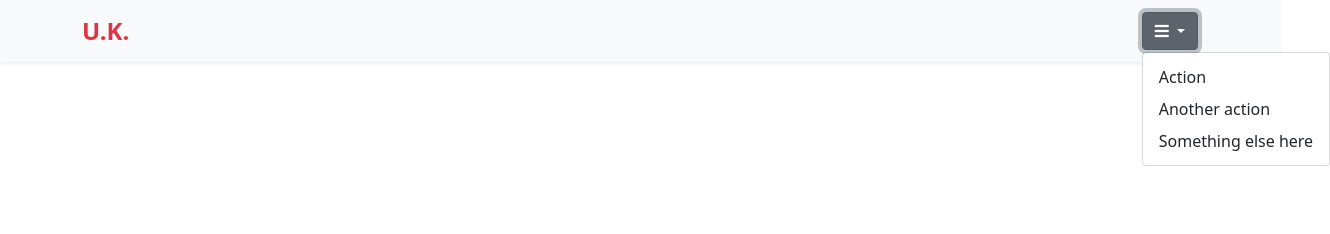
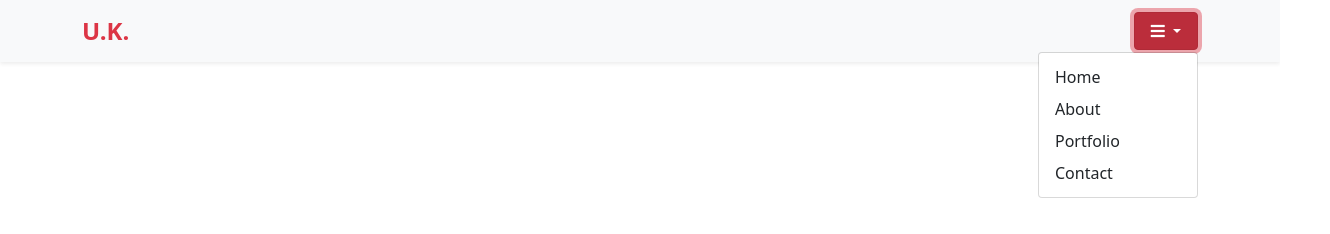
Before and after one commit to muratcan-yuksel/portfolio-1, a website: page index.html in a window 1280 px wide. Both pictures are taken after a click on the button 1169 px from the left and 31 px from the top of the page. Shown: the whole page, 1330 px wide, since content can reach past the window. Drawn offline with nearby package versions, Linux system fonts and the light colour scheme.

Commit message:
done with the navbar

```diff
--- a/index.html
+++ b/index.html
@@ -26,7 +26,7 @@
         <a href="#" class="navbar-brand text-danger fw-bold fs-4">U.K.</a>
         <div class="dropdown">
           <button
-            class="btn btn-secondary dropdown-toggle"
+            class="btn btn-secondary btn-danger px-3 dropdown-toggle"
             type="button"
             id="dropdownMenuButton1"
             data-bs-toggle="dropdown"
@@ -34,15 +34,21 @@
           >
             <i class="fas fa-bars"></i>
           </button>
-          <ul class="dropdown-menu" aria-labelledby="dropdownMenuButton1">
-            <li><a class="dropdown-item" href="#">Action</a></li>
-            <li><a class="dropdown-item" href="#">Another action</a></li>
-            <li><a class="dropdown-item" href="#">Something else here</a></li>
+          <ul
+            class="dropdown-menu dropdown-menu-end"
+            aria-labelledby="dropdownMenuButton1"
+          >
+            <li><a class="dropdown-item" href="#home">Home</a></li>
+            <li><a class="dropdown-item" href="#about">About</a></li>
+            <li><a class="dropdown-item" href="#portfolio">Portfolio</a></li>
+            <li><a class="dropdown-item" href="#contact">Contact</a></li>
           </ul>
         </div>
       </div>
     </nav>
     <!-- navbar end -->
+    <!-- home section start -->
+    <!-- home section end -->
     <!-- Optional JavaScript; choose one of the two! -->
 
     <!-- Option 1: Bootstrap Bundle with Popper -->
```
